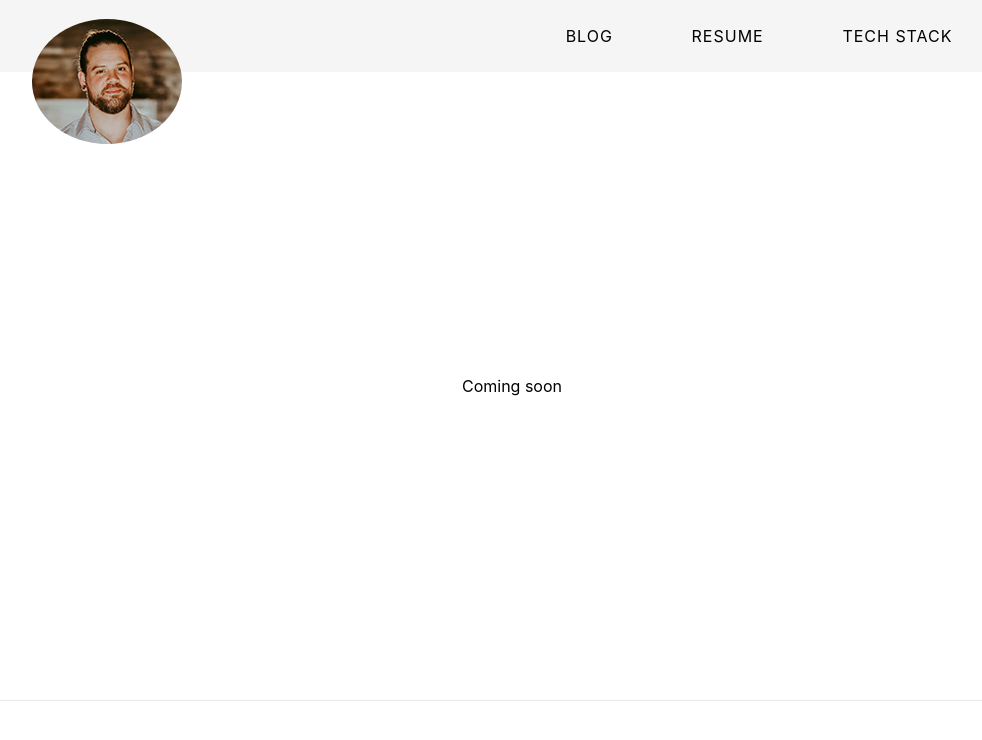
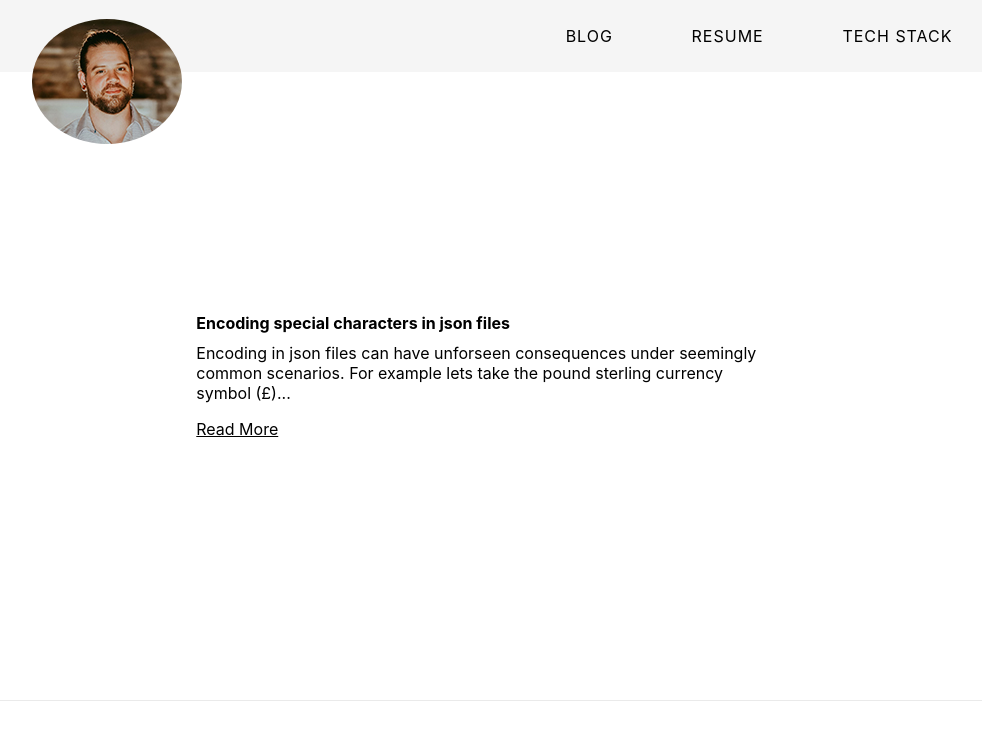
Before and after one commit to wbratz/williambratzdotcom, a Next.js app: page /blog in a window 1280 px wide. Shown: the top 740 px of the page, without its empty margins (128-1110 px from the left). Built offline with nearby package versions, Linux system fonts and the light colour scheme.

Commit message:
adds blog setup, initial post, styling, missing content and image passing

```diff
--- /dev/null
+++ b/contents/encoding-in-json.md
@@ -0,0 +1,8 @@
+---
+title: Encoding special characters in json files
+slug: encoding-in-json
+date: "12/4/2020"
+description: Encoding in json files can have unforseen consequences under seemingly common scenarios. For example lets take the pound sterling currency symbol (£)...
+---
+
+Encoding in json files can have unforseen consequences under seemingly common scenarios. For example lets take the pound sterling currency symbol (£), if you do stuff this happens.
--- a/pages/blog.tsx
+++ b/pages/blog.tsx
@@ -1,5 +1,62 @@
 import Layout from "../src/components/Layout";
+import React from "react";
+import styles from "../styles/blog.module.css";
+import Image from "next/image";
+import Link from "next/link";
 
-export default function Blog() {
-  return <Layout>Coming soon</Layout>;
+export default function Blog(props) {
+  return (
+    <Layout>
+      <div className={styles.blogContainer}>
+        <ul>
+          {props.blogs.map((blog, idx) => {
+            return (
+              <div className={styles.blogSummaryWrapper}>
+                <div className={styles.blogSummaryPhoto}>{blog.photo}</div>
+                <div className={styles.blogSummaryPosts}>
+                  <li key={blog.id}>
+                    <div className={styles.blogSummaryTitle}>{blog.title}</div>
+                    <div className={styles.blogSummaryContent}>
+                      {blog.description}
+                    </div>
+                    <p>
+                      <Link href={`/blog/${blog.slug}`}>
+                        <a>Read More</a>
+                      </Link>
+                    </p>
+                  </li>
+                </div>
+              </div>
+            );
+          })}
+        </ul>
+      </div>
+    </Layout>
+  );
 }
+
+export async function getStaticProps() {
+  const fs = require("fs");
+  const matter = require("gray-matter");
+  const { v4: uuid } = require("uuid");
+
+  const files = fs.readdirSync(`${process.cwd()}/contents`, "utf-8");
+
+  const blogs = files
+    .filter((fn) => fn.endsWith(".md"))
+    .map((fn) => {
+      const path = `${process.cwd()}/contents/${fn}`;
+      const rawContent = fs.readFileSync(path, {
+        encoding: "utf-8",
+      });
+      const { data } = matter(rawContent);
+
+      return { ...data, id: uuid() };
+    });
+
+  // By returning { props: blogs }, the IndexPage component
+  // will receive `blogs` as a prop at build time
+  return {
+    props: { blogs },
+  };
+}
--- a/src/components/header.tsx
+++ b/src/components/header.tsx
@@ -27,12 +27,12 @@ export default function Header({ navIsOpen, setNavIsOpen }) {
         </div>
         <ul className={mobileNavOpen ? styles.navActive : styles.navLinks}>
           <li>
-            <Link href="blog">
+            <Link href="../blog">
               <a>BLOG</a>
             </Link>
           </li>
           <li>
-            <Link href="resume">
+            <Link href="../resume">
               <a>RESUME</a>
             </Link>
           </li>
--- /dev/null
+++ b/styles/blog.module.css
@@ -0,0 +1,60 @@
+.blogContainer {
+  max-width: 1500px;
+  display: flex;
+  flex-direction: row;
+  flex-wrap: nowrap;
+  align-items: center;
+}
+
+.blogContainer a {
+  text-decoration: underline;
+}
+
+.blogSummaryWrapper {
+  display: flex;
+  flex-direction: row;
+  margin: 2%;
+  flex-wrap: nowrap;
+  align-items: stretch;
+}
+
+.blogSummaryPosts {
+  display: flex;
+  width: 50%;
+  height: 100%;
+  flex-wrap: nowrap;
+  padding-left: 10px;
+  padding-top: 5px;
+  padding-bottom: 10px;
+}
+
+.blogSummaryPosts {
+  display: flex;
+  width: 50%;
+  height: 100%;
+  flex-wrap: nowrap;
+  padding-left: 10px;
+  padding-top: 5px;
+  padding-bottom: 10px;
+}
+
+.blogSummaryTitle {
+  width: 100%;
+  font-weight: 700;
+}
+
+.blogSummaryContent {
+  display: flex;
+  width: 100%;
+  flex-wrap: nowrap;
+  margin-top: 10px;
+}
+
+.blogSummaryPhoto {
+  height: 100%;
+  width: 20%;
+  background-color: honeydew;
+  display: flex;
+  align-self: center;
+  justify-content: center;
+}
--- a/styles/globals.css
+++ b/styles/globals.css
@@ -11,6 +11,14 @@ a {
   text-decoration: none;
 }
 
+a:hover {
+  color: goldenrod;
+}
+
+li {
+  list-style: none;
+}
+
 * {
   box-sizing: border-box;
 }
```
Also changed, not shown: package.json (+8 -1 lines), pages/blog/[slug].js (added, +80 -0 lines), public/boy-61171_640.jpg (added), 1 other file (tests, documents, lock files or other folders).
